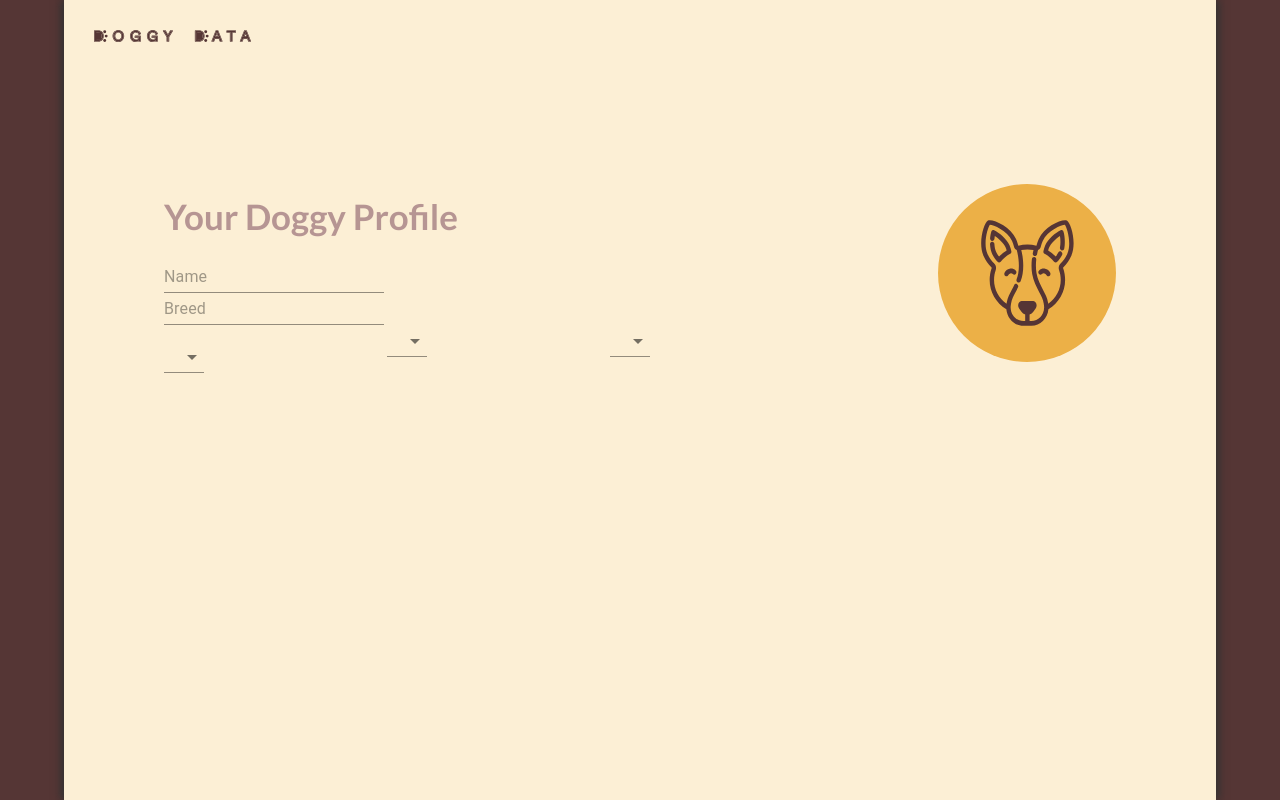
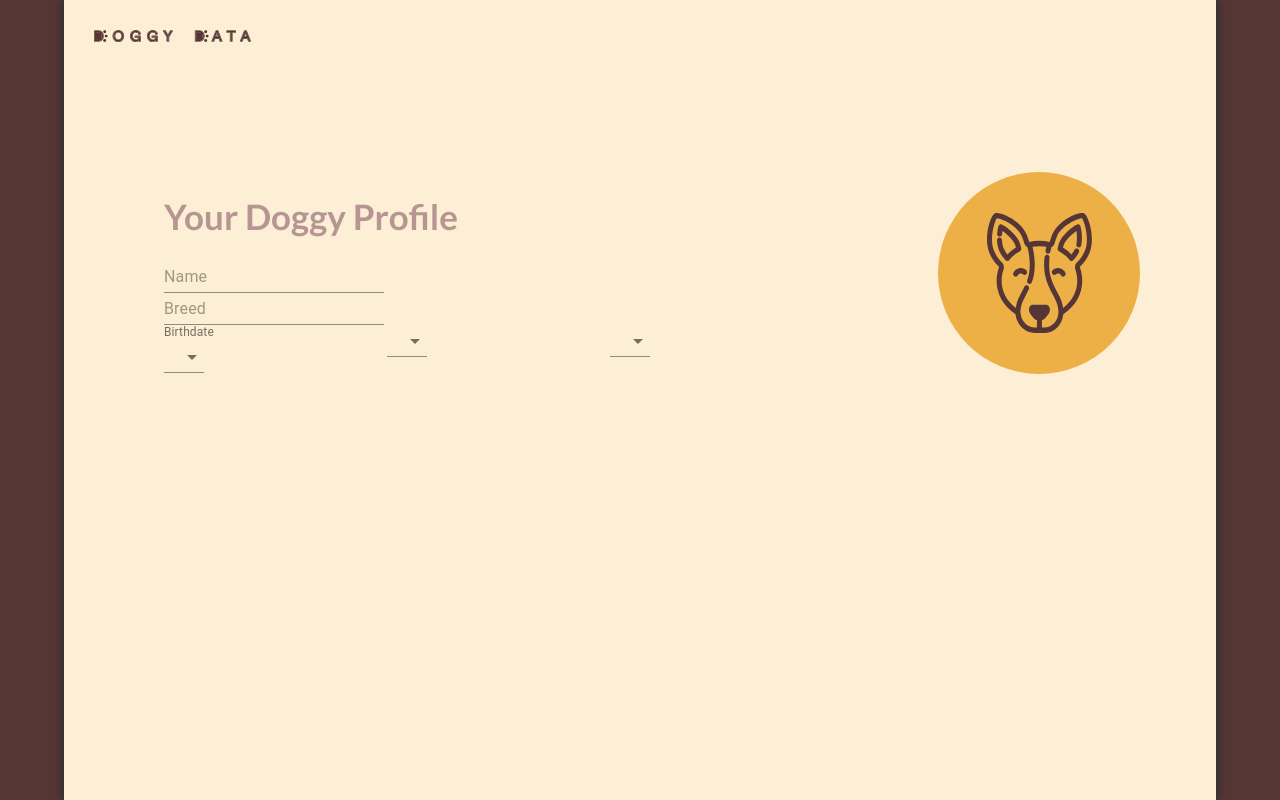
Before and after one commit to susiesko/helloralphie-doggiedata, a React (Create React App) app: page / in a window 1280 px wide. Built offline with nearby package versions, Linux system fonts and the light colour scheme.

Commit message:
added birthdate picker
and birthdate state management

```diff
--- a/src/components/DatePicker/BirthdatePicker/BirthdatePicker.js
+++ b/src/components/DatePicker/BirthdatePicker/BirthdatePicker.js
@@ -2,13 +2,17 @@ import React from 'react';
 
 import DatePicker from '../DatePicker';
 
-const BirthdatePicker = ({ animalType='human', value }) => {
+const BirthdatePicker = ({ animalType='human', value, onChange }) => {
   const currentYear = new Date().getFullYear();
 
-  switch(animalType){
-    case 'dog': return <DatePicker label="Birthdate" minYear={currentYear - 30} value={value} />;
-    default: return <DatePicker minYear={currentYear - 120} value={value} />;
-  }
+  return (
+    <DatePicker
+      label="Birthdate"
+      minYear={currentYear - 30}
+      value={value}
+      onChange={onChange}
+    />
+  );
 }
 
 export default BirthdatePicker;
--- a/src/components/DatePicker/DatePicker.js
+++ b/src/components/DatePicker/DatePicker.js
@@ -1,4 +1,4 @@
-import React from 'react';
+import React, { useCallback } from 'react';
 import Select from '@material-ui/core/Select';
 import MenuItem from '@material-ui/core/MenuItem';
 import FormControl from '@material-ui/core/FormControl';
@@ -44,13 +44,9 @@ const yearMenuItems = (minYear, maxYear) => {
 const DatePicker = ( {value={}, minYear, maxYear, label, onChange} ) => {
   const {month=0, day, year} = value;
 
-  const onBirthdateChange = () => {
-    onChange();
-  }
-
-  const onDropdownChange = () => {
-
-  }
+  const onDateChange = useCallback((m, d, y) => {
+    onChange({ month: m, day: d, year: y });
+  }, [onChange]);
 
   const months = getMonths();
   const daysInMonth = (month > 0) ? months[month - 1].daysIn : 0;
@@ -64,8 +60,8 @@ const DatePicker = ( {value={}, minYear, maxYear, label, onChange} ) => {
         <Select
           labelId="month-label"
           id="month-select"
-          onChange={onDropdownChange}
-          value={month}
+          onChange={ev => onDateChange(ev.target.value, day, year)}
+          value={month || ''}
           placeholder="Month"
         >
           { monthMenuItems(months) }
@@ -74,8 +70,8 @@ const DatePicker = ( {value={}, minYear, maxYear, label, onChange} ) => {
       <FormControl className={classes.formControl}>
         <Select
           id="day-select"
-          value={day}
-          onChange={onDropdownChange}
+          value={day || ''}
+          onChange={ev => onDateChange(month, ev.target.value, year)}
           placeholder="Day"
         >
           { dayMenuItems(daysInMonth) }
@@ -84,8 +80,8 @@ const DatePicker = ( {value={}, minYear, maxYear, label, onChange} ) => {
       <FormControl className={classes.formControl}>
         <Select
           id="year-select"
-          value={year}
-          onChange={onDropdownChange}
+          value={year || ''}
+          onChange={ev => onDateChange(month, day, ev.target.value)}
           placeholder="Year"
         >
           { yearMenuItems(minYear, maxYear) }
--- /dev/null
+++ b/src/components/Profile/ProfileBadge.js
@@ -0,0 +1,15 @@
+import React from 'react';
+
+import ProfilePic from '../SVGs/ProfilePic';
+
+import classes from './ProfileBadge.module.css';
+
+const ProfileBadge = () => {
+  return (
+    <div className={classes.ProfileBadge}>
+      <ProfilePic/>
+    </div>
+  );
+}
+
+export default ProfileBadge;
--- /dev/null
+++ b/src/components/Profile/ProfileBadge.module.css
@@ -0,0 +1,9 @@
+.ProfileBadge {
+  display: flex;
+  flex-direction: column;
+}
+@media only screen and (max-width: 768px) {
+  .ProfileBadge {
+    flex-direction: row;
+  }
+}
--- a/src/components/Profile/ProfileForm.js
+++ b/src/components/Profile/ProfileForm.js
@@ -10,7 +10,13 @@ import BirthdatePicker from '../DatePicker/BirthdatePicker/BirthdatePicker';
 import { useDispatch, useSelector } from 'react-redux';
 
 const ProfileForm = () => {
-  const profileForm = useSelector(state => state.profileForm);
+  const { name, breed, birthdate } = useSelector(state => {
+    return {
+      name: state.profileForm.name,
+      breed: state.profileForm.breed,
+      birthdate: state.profileForm.birthdate
+    }
+  });
   const dispatch = useDispatch();
 
   return (
@@ -24,19 +30,22 @@ const ProfileForm = () => {
         <Grid container item xs={12} >
           <TextField
             placeholder="Name"
-            value={profileForm.name}
+            value={name}
             onChange={ ev => dispatch(actions.updateProfileField('name', ev.target.value)) }
           />
         </Grid>
         <Grid container item xs={12} >
           <TextField
-            value={profileForm.breed}
+            value={breed}
             placeholder="Breed"
             onChange={ ev => dispatch(actions.updateProfileField('breed', ev.target.value)) }
           />
         </Grid>
         <Grid container item xs={12}>
-          <BirthdatePicker/>
+          <BirthdatePicker
+            value={birthdate}
+            onChange={ val => dispatch(actions.updateProfileField('birthdate', val)) }
+          />
         </Grid>
       </Grid>
     </div>
--- a/src/containers/Profile/Profile.js
+++ b/src/containers/Profile/Profile.js
@@ -1,6 +1,6 @@
 import React from 'react';
 import Grid from '@material-ui/core/Grid';
-import ProfilePic from '../../components/SVGs/ProfilePic';
+import ProfileBadge from '../../components/Profile/ProfileBadge';
 import ProfileForm from '../../components/Profile/ProfileForm';
 
 const Profile = () => {
@@ -16,7 +16,7 @@ const Profile = () => {
       </Grid>
 
       <Grid container item xs={12} md={3}>
-        <ProfilePic/>
+        <ProfileBadge/>
       </Grid>
 
     </Grid>
--- a/src/store/actions/index.js
+++ b/src/store/actions/index.js
@@ -1,6 +1,7 @@
 import * as actionTypes from './actionTypes';
 
-export const updateProfileField = (data) => ({
+export const updateProfileField = (field, value) => ({
   type: actionTypes.UPDATE_PROFILE_FIELD,
-  data
+  field,
+  value
 });
```
Also changed, not shown: src/components/SVGs/ProfilePic.js.
